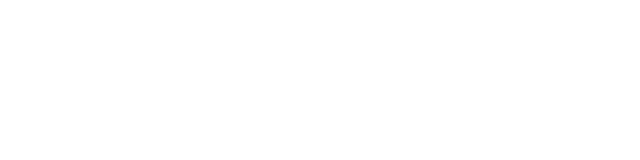
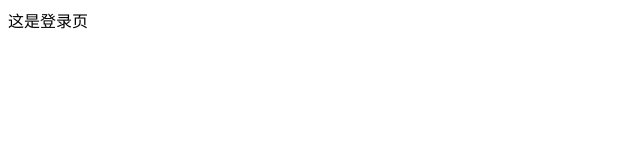
Before and after one commit to Joyce1012/heimamm12, a Vue app: page / in a window 1280 px wide. Shown: the top 160 px of the page, without its empty margins (0-640 px from the left). Built offline with nearby package versions, Linux system fonts and the light colour scheme.

Commit message:
生成login页面

```diff
--- a/package.json
+++ b/package.json
@@ -9,7 +9,9 @@
   },
   "dependencies": {
     "core-js": "^3.6.4",
-    "vue": "^2.6.11"
+    "element-ui": "^2.13.0",
+    "vue": "^2.6.11",
+    "vue-router": "^3.1.6"
   },
   "devDependencies": {
     "@vue/cli-plugin-babel": "~4.3.0",
@@ -18,6 +20,8 @@
     "babel-eslint": "^10.1.0",
     "eslint": "^6.7.2",
     "eslint-plugin-vue": "^6.2.2",
+    "less": "^3.11.1",
+    "less-loader": "^5.0.0",
     "vue-template-compiler": "^2.6.11"
   },
   "eslintConfig": {
--- a/src/App.vue
+++ b/src/App.vue
@@ -1,13 +1,17 @@
 <template>
-
+  <div class="app">
+    <router-view></router-view>
+  </div>
 </template>
 
 <script>
 export default {
+  components:{
 
-}
+  }
+};
 </script>
 
-<style>
+<style lang = "less">
 
 </style>
--- /dev/null
+++ b/src/router/router.js
@@ -0,0 +1,16 @@
+import Vue from 'vue'
+import VueRouter from 'vue-router';
+import login from '@/view/login/login.vue'
+
+Vue.use(VueRouter);
+
+const router = new VueRouter({
+    routes: [
+        {
+            path: "/",
+            component: login
+        }
+    ]
+});
+
+export default router;
--- /dev/null
+++ b/src/view/login/login.vue
@@ -0,0 +1,15 @@
+<template>
+  <div>
+      这是登录页
+  </div>
+</template>
+
+<script>
+export default {
+
+}
+</script>
+
+<style>
+
+</style>
```
Also changed, not shown: src/main.js (+9 -0 lines), 1 other file (tests, documents, lock files or other folders).
